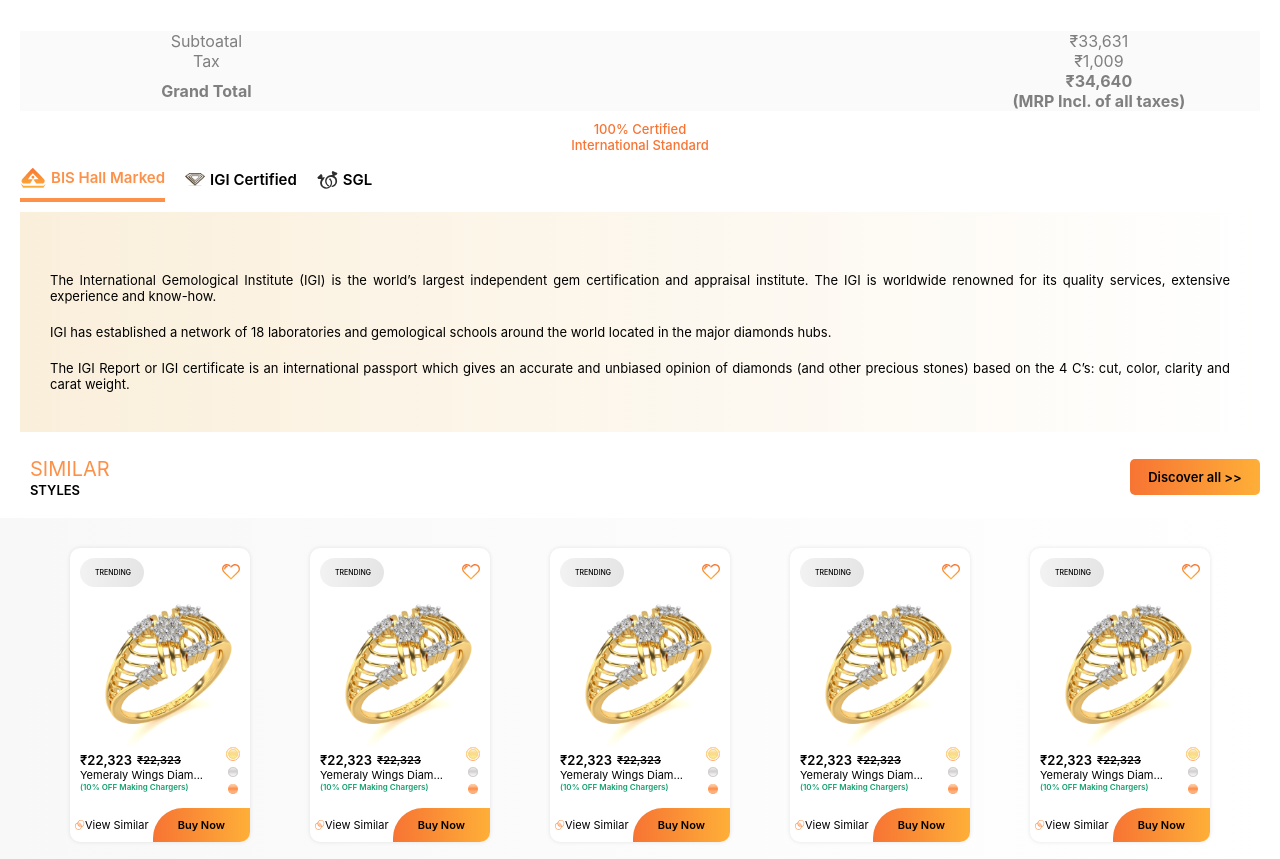
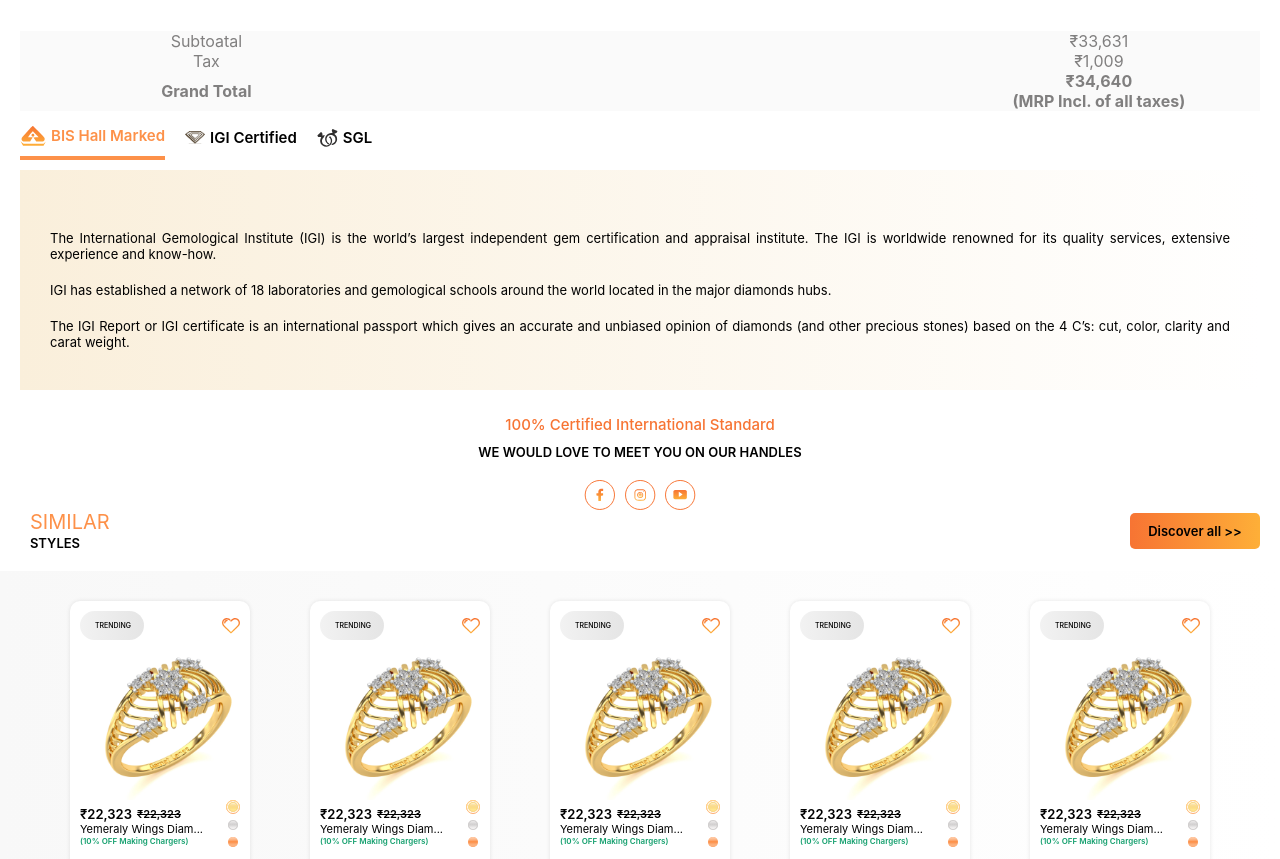
Before and after one commit to gtechgobinda/frontend-task, a React (Vite) app: page / in a window 1280 px wide. Shown: the part 1600-2459 px from the top of the page. Built offline with nearby package versions, Linux system fonts and the light colour scheme.

Commit message:
completed

```diff
--- a/src/components/DesktopCertificate.jsx
+++ b/src/components/DesktopCertificate.jsx
@@ -12,12 +12,6 @@
   return (
     <>
       <DesktopCertifyWrapper>
-        <div>
-          <div className="certified">
-            <span>100% Certified</span>
-            <span>International Standard</span>
-          </div>
-        </div>
         <AllDesktopCertifyWrapper>
           <div className="certify-container">
             <div className="certify-heading">
--- /dev/null
+++ b/src/components/DesktopSocialMedia.jsx
@@ -0,0 +1,18 @@
+import React from "react";
+import icons from "../assets/footer/icons.svg";
+import { DesktopSocialMediaWrapper } from "../styles/DesktopSocialMedia.Styles";
+const DesktopSocialMedia = () => {
+  return (
+    <>
+      <DesktopSocialMediaWrapper>
+        <div className="desktop-social-media">
+          <p className="text1">100% Certified International Standard</p>
+          <p className="text2">WE WOULD LOVE TO MEET YOU ON OUR HANDLES</p>
+          <img src={icons} alt="" />
+        </div>
+      </DesktopSocialMediaWrapper>
+    </>
+  );
+};
+
+export default DesktopSocialMedia;
--- a/src/components/DesktopVersion.jsx
+++ b/src/components/DesktopVersion.jsx
@@ -15,6 +15,7 @@
           <DesktopCombinationAndMoreRings />
           <DesktopPriceBreakupTable />
           <DesktopCertifate />
+          <DesktopSocialMedia/>
           <DesktopSimilarStyle />
           <DesktopSimilarProducts />
           <DesktopCompleteLook />
@@ -40,6 +41,7 @@
 import DesktopCompleteLook from "./DesktopCompleteLook";
 import DesktopFindStore from "./find store/DesktopFindStore";
 import Footer from "./Footer";
+import DesktopSocialMedia from "./DesktopSocialMedia";
 
 export const DesktopContainerWrapper = styled.section`
   .desktop-container {
--- /dev/null
+++ b/src/styles/DesktopSocialMedia.Styles.jsx
@@ -0,0 +1,24 @@
+import styled from "styled-components";
+
+export const DesktopSocialMediaWrapper = styled.div`
+  .desktop-social-media {
+    display: flex;
+    flex-direction: column;
+    justify-content: center;
+    align-items: center;
+    gap: 10px;
+    img {
+      margin-top: 10px;
+      width: 112px;
+    }
+    .text1 {
+      font-size: 15px;
+      font-weight: 500;
+      color: #f77433;
+    }
+    .text2 {
+      font-size: 13px;
+      font-weight: 600;
+    }
+  }
+`;
```
